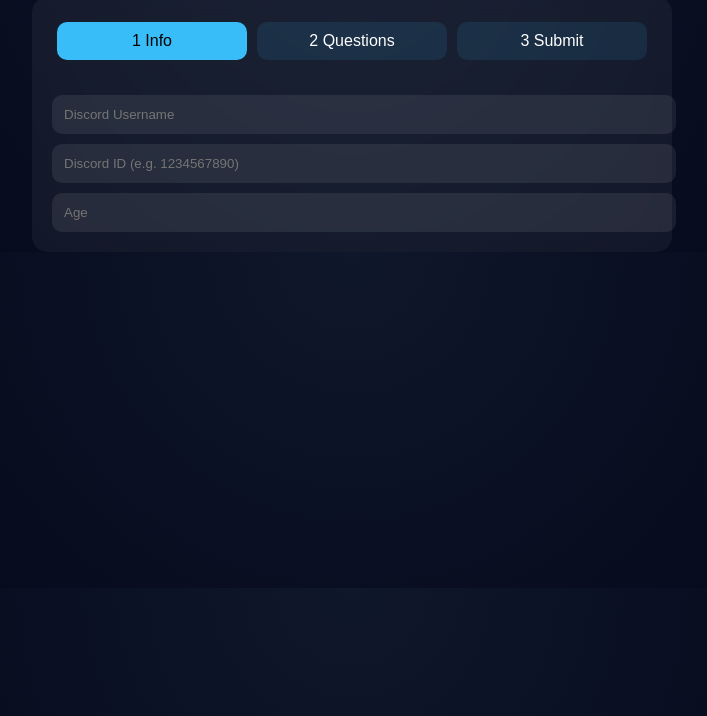
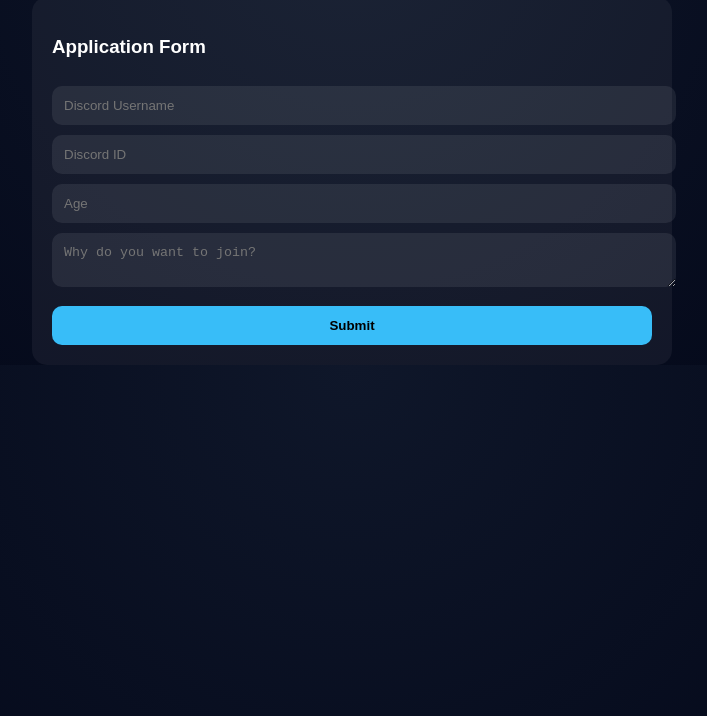
Before and after one commit to nick829/Apply, a website: page index.html in a window 1280 px wide. Shown: the part 84-800 px from the top of the page, without its empty margins (288-995 px from the left). Drawn offline with Linux system fonts and the light colour scheme.

Commit message:
Update index.html

```diff
--- a/index.html
+++ b/index.html
@@ -1,8 +1,7 @@
 <!DOCTYPE html>
-<html lang="en">
+<html>
 <head>
-<meta charset="UTF-8">
-<title>Apply Portal</title>
+<title>Apply Dashboard</title>
 
 <style>
 body {
@@ -17,40 +16,16 @@ body {
   padding: 25px;
   font-size: 26px;
   color: #38bdf8;
-  text-shadow: 0 0 15px #38bdf8;
 }
 
 .container {
+  width: 90%;
   max-width: 600px;
   margin: auto;
   background: rgba(255,255,255,0.05);
   padding: 20px;
   border-radius: 15px;
-  backdrop-filter: blur(10px);
 }
-
-.steps {
-  display: flex;
-  margin-bottom: 20px;
-}
-
-.step {
-  flex: 1;
-  text-align: center;
-  padding: 10px;
-  margin: 5px;
-  background: rgba(56,189,248,0.1);
-  border-radius: 10px;
-  cursor: pointer;
-}
-
-.step.active {
-  background: #38bdf8;
-  color: black;
-}
-
-.section { display: none; }
-.section.active { display: block; }
 
 input, textarea {
   width: 100%;
@@ -77,49 +52,23 @@ button {
 
 <body>
 
-<div class="header">🌐 STAFF APPLICATION PORTAL</div>
+<div class="header">🌐 APPLY DASHBOARD</div>
 
 <div class="container">
 
-<div class="steps">
-  <div class="step active" onclick="show(1)">1 Info</div>
-  <div class="step" onclick="show(2)">2 Questions</div>
-  <div class="step" onclick="show(3)">3 Submit</div>
-</div>
+<h3>Application Form</h3>
 
-<!-- STEP 1 -->
-<div class="section active" id="s1">
-  <input id="username" placeholder="Discord Username">
-  <input id="discordId" placeholder="Discord ID (e.g. 1234567890)">
-  <input id="age" placeholder="Age">
-</div>
+<input id="username" placeholder="Discord Username">
+<input id="discordId" placeholder="Discord ID">
+<input id="age" placeholder="Age">
+<textarea id="reason" placeholder="Why do you want to join?"></textarea>
 
-<!-- STEP 2 -->
-<div class="section" id="s2">
-  <textarea id="reason" placeholder="Why do you want to join?"></textarea>
-</div>
-
-<!-- STEP 3 -->
-<div class="section" id="s3">
-  <button onclick="submit()">🚀 Submit Application</button>
-</div>
+<button onclick="submitApp()">Submit</button>
 
 </div>
 
 <script>
-let step = 1;
-
-function show(n) {
-  step = n;
-
-  document.querySelectorAll(".section").forEach(s => s.classList.remove("active"));
-  document.querySelectorAll(".step").forEach(s => s.classList.remove("active"));
-
-  document.getElementById("s" + n).classList.add("active");
-  document.querySelectorAll(".step")[n - 1].classList.add("active");
-}
-
-async function submit() {
+async function submitApp() {
   const username = document.getElementById("username").value;
   const discordId = document.getElementById("discordId").value;
   const age = document.getElementById("age").value;
@@ -133,8 +82,11 @@ async function submit() {
 
   const data = await res.json();
 
-  if (data.success) alert("Application sent!");
-  else alert("Error");
+  if (data.success) {
+    alert("Application sent!");
+  } else {
+    alert("Error submitting application");
+  }
 }
 </script>
 
```
